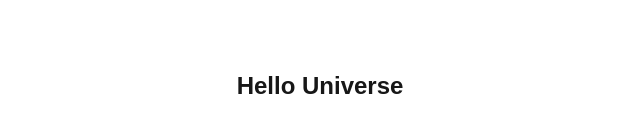
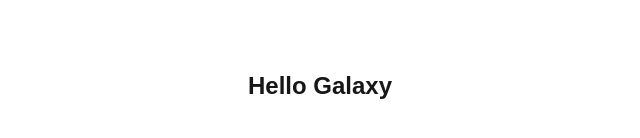
Before and after one commit to yuyamh/next-tutorial-prisma, a Next.js app: page / in a window 1280 px wide. Shown: the part 314-452 px from the top of the page, without its empty margins (320-960 px from the left). Built offline with nearby package versions, Linux system fonts and the light colour scheme.

Commit message:
Hello UniverseをHello Galaxyに変更

```diff
--- a/src/app/page.tsx
+++ b/src/app/page.tsx
@@ -5,7 +5,7 @@
     <main>
       <div className="flex justify-center items-center h-screen">
         <div className="flex flex-col items-center">
-          <h1 className="text-2xl font-bold">Hello Universe</h1>
+          <h1 className="text-2xl font-bold">Hello Galaxy</h1>
         </div>
       </div>
     </main>
```
